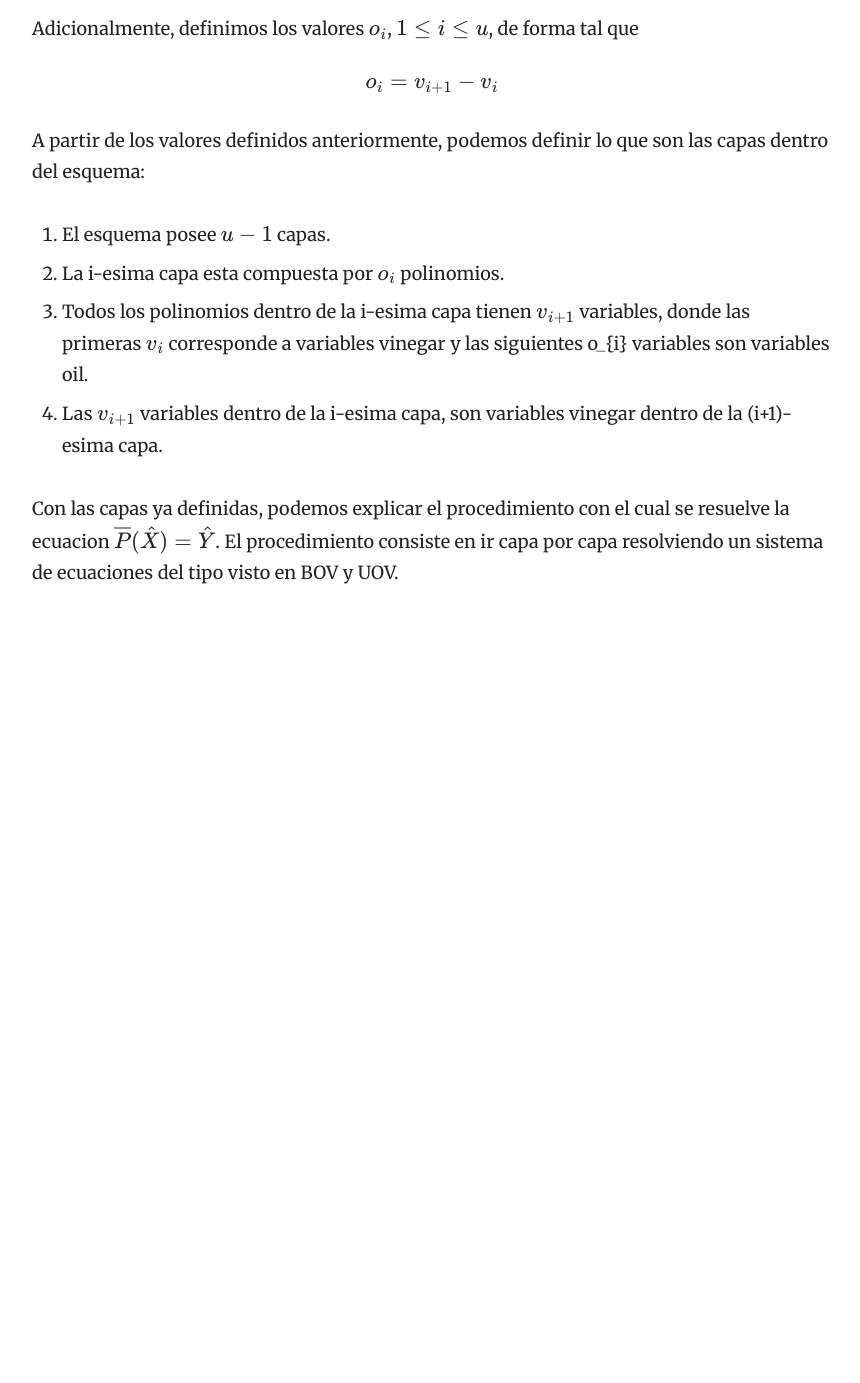
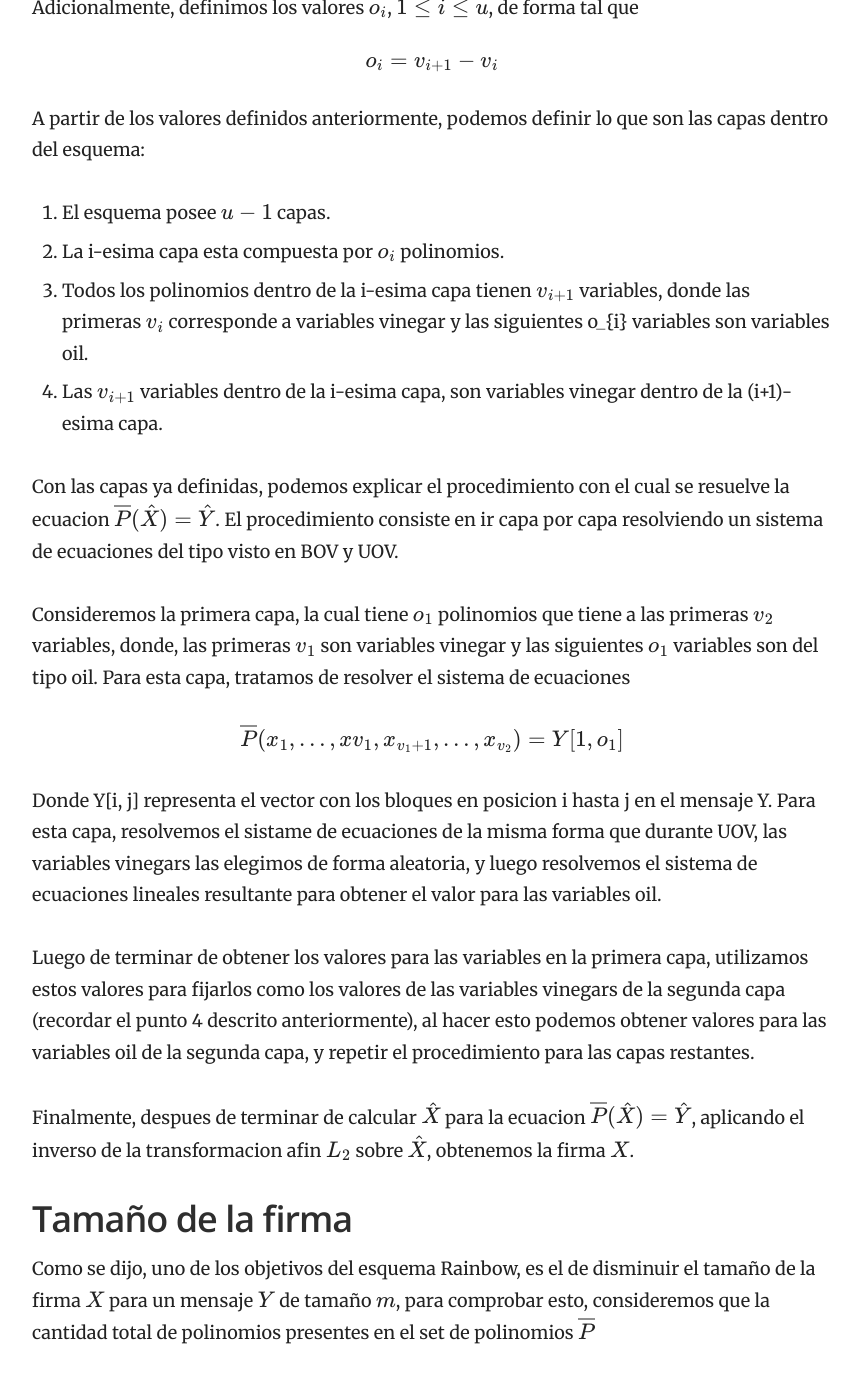
Before and after one commit to gonzalejandro/crypto-blog, a Jekyll site: the page built from _docs/post-quantic/rainbow.md, in a window 1280 px wide and 1400 px high, scrolled down 2025 px. Shown: the top 1383 px of the window, without its empty margins (358-1218 px from the left). Built offline with Jekyll 4.4.1, drawn with Linux system fonts in a browser that asks for light colours; formulas are drawn with MathJax 3; before the commit the page ends 2665 px from its top, so only the background shows below that.

Commit message:
Added process in Rainbow scheme for calculate the sign for a message

```diff
--- a/_docs/post-quantic/rainbow.md
+++ b/_docs/post-quantic/rainbow.md
@@ -6,7 +6,7 @@ order: 4
 
 Anteriormente, se vio el esquema Balanced Oil and Vinegar, el cual ya ha sido roto, y su variante Unbalanced Oil and Vinegar, que aun no ha sido roto. De la misma manera, tambien se vio que el esquema UOV no es un esquema muy eficiente, debido a lo grande que pueden llegar a ser las claves que utiliza, es por ello que se desarrollo una nueva variante, la cual se denomina Rainbow.
 
-# Idea general
+## Idea general
 
 El problema principal de UOV es lo masivo que pueden llegar a ser la claves usadas, por lo que el principal objetivo del esquema Rainbow es reducir el tamaño de las llaves, para ello, Rainbow modifica el set de polinomios $$\overline{P}$$ utilizado en UOV.
 
@@ -65,3 +65,20 @@ Una vez definido el set de polinomios $$\overline{P}$$, las transformaciones afi
   4. Las $$v_{i+1}$$ variables dentro de la i-esima capa, son variables vinegar dentro de la (i+1)-esima capa.
 
  Con las capas ya definidas, podemos explicar el procedimiento con el cual se resuelve la ecuacion $$\overline{P}(\hat{X}) = \hat{Y}$$. El procedimiento consiste en ir capa por capa resolviendo un sistema de ecuaciones del tipo visto en BOV y UOV.
+
+ Consideremos la primera capa, la cual tiene $$o_{1}$$ polinomios que tiene a las primeras $$v_{2}$$ variables, donde, las primeras $$v_{1}$$ son variables vinegar y las siguientes $$o_{1}$$ variables son del tipo oil. Para esta capa, tratamos de resolver el sistema de ecuaciones
+
+ \begin{equation}
+ 	\overline{P}(x_{1}, ..., x{v_{1}}, x_{v_{1}+1}, ..., x_{v_2}) = Y[1, o_{1}]
+ \end{equation}
+
+ Donde Y[i, j] representa el vector con los bloques en posicion i hasta j en el mensaje Y.
+ Para esta capa, resolvemos el sistame de ecuaciones de la misma forma que durante UOV, las variables vinegars las elegimos de forma aleatoria, y luego resolvemos el sistema de ecuaciones lineales resultante para obtener el valor para las variables oil.
+
+ Luego de terminar de obtener los valores para las variables en la primera capa, utilizamos estos valores para fijarlos como los valores de las variables vinegars de la segunda capa (recordar el punto 4 descrito anteriormente), al hacer esto podemos obtener valores para las variables oil de la segunda capa, y repetir el procedimiento para las capas restantes.
+
+ Finalmente, despues de terminar de calcular $$\hat{X}$$ para la ecuacion $$\overline{P}(\hat{X}) = \hat{Y}$$, aplicando el inverso de la transformacion afin $$L_{2}$$ sobre $$\hat{X}$$, obtenemos la firma $$X$$.
+
+## Tamaño de la firma
+
+Como se dijo, uno de los objetivos del esquema Rainbow, es el de disminuir el tamaño de la firma $$X$$ para un mensaje $$Y$$ de tamaño $$m$$, para comprobar esto, consideremos que la cantidad total de polinomios presentes en el set de polinomios $$\overline{P}$$
```
Also changed, not shown: _docs/post-quantic/oil-and-vinegar.md (+1 -1 lines).
